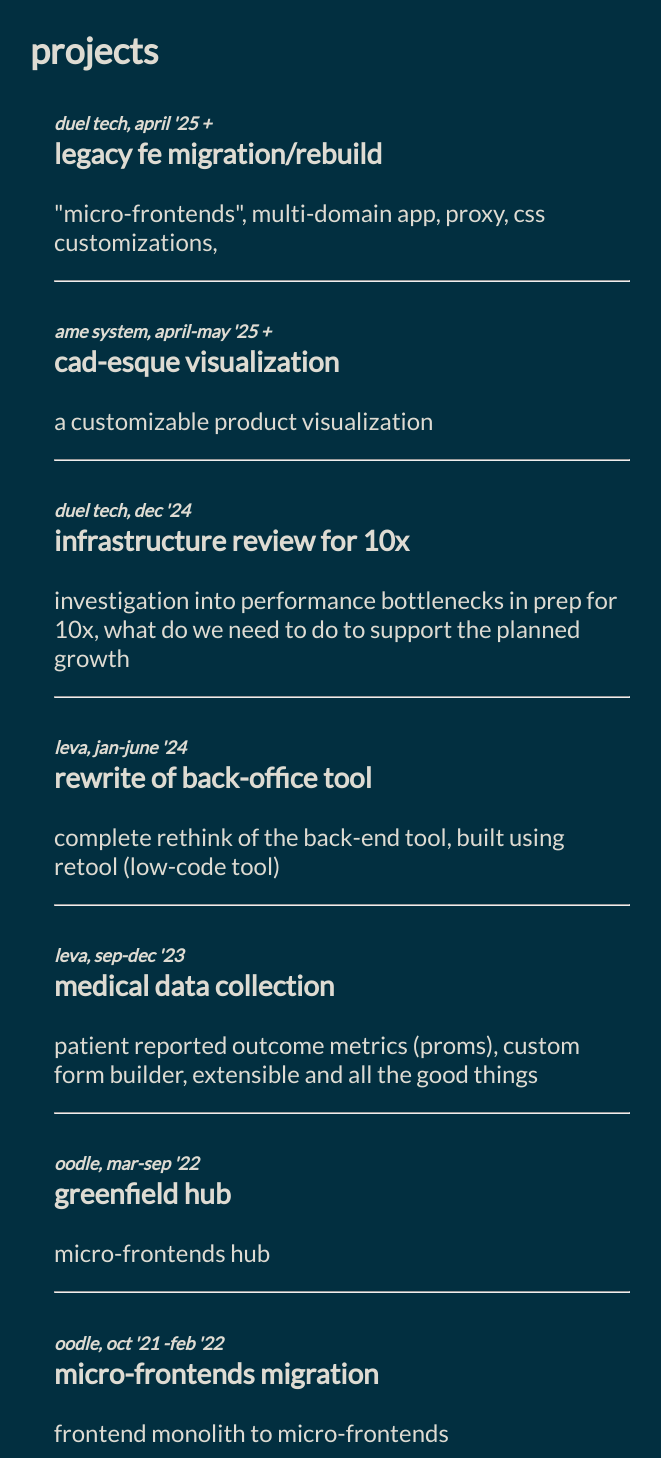
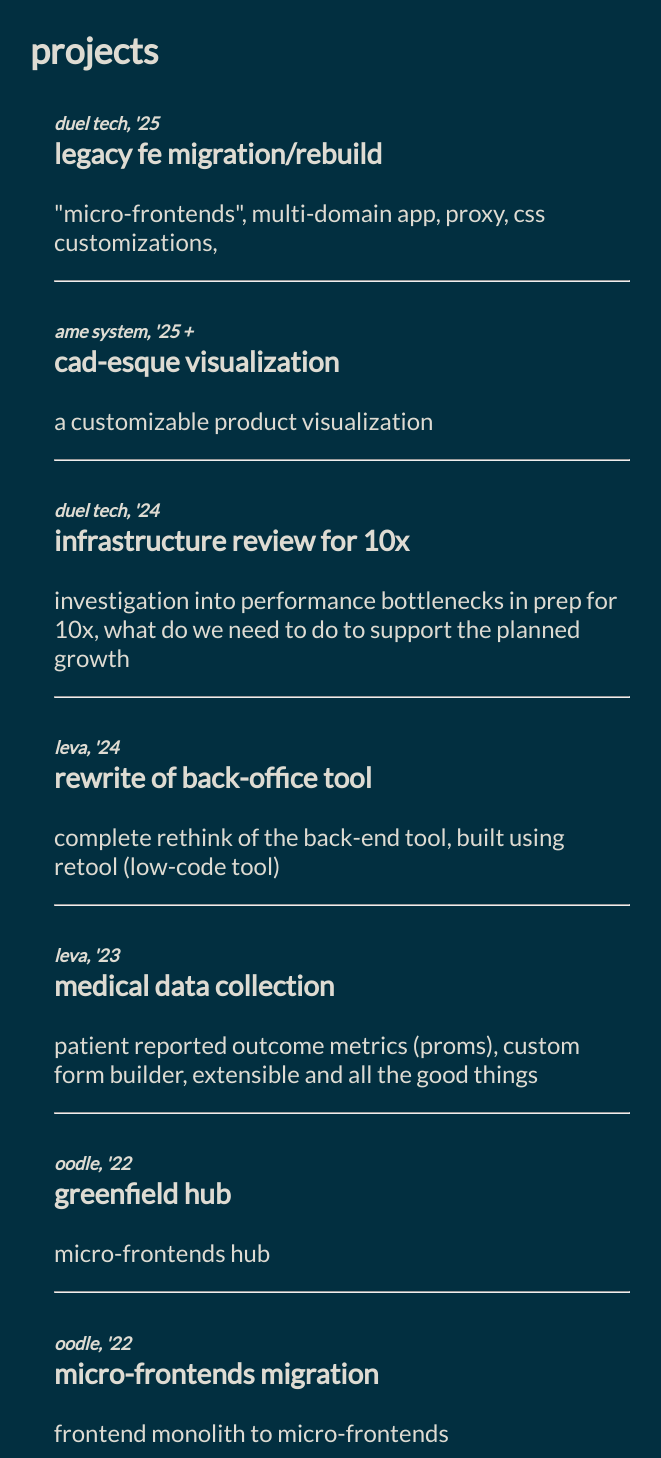
Before and after one commit to nova93/nova93, a Next.js app: page /me in a window 1280 px wide. Shown: the part 872-2330 px from the top of the page, without its empty margins (310-971 px from the left). Built offline with nearby package versions, Linux system fonts and the light colour scheme.

Commit message:
just dates

```diff
--- a/src/pages/me.tsx
+++ b/src/pages/me.tsx
@@ -24,7 +24,7 @@ const MePage = () => (
       <h2>projects</h2>
       <article>
         <h3>
-          <small><em>duel tech, april &apos;25 +</em></small><br />
+          <small><em>duel tech, &apos;25</em></small><br />
           legacy fe migration/rebuild
         </h3>
         <p>&quot;micro-frontends&quot;, multi-domain app, proxy, css customizations, </p>
@@ -32,7 +32,7 @@ const MePage = () => (
       <hr />
       <article>
         <h3>
-          <small><em>ame system, april-may &apos;25 +</em></small><br />
+          <small><em>ame system, &apos;25 +</em></small><br />
           cad-esque visualization
         </h3>
         <p>a customizable product visualization</p>
@@ -40,7 +40,7 @@ const MePage = () => (
       <hr />
       <article>
         <h3>
-          <small><em>duel tech, dec &apos;24</em></small><br />
+          <small><em>duel tech, &apos;24</em></small><br />
           infrastructure review for 10x
         </h3>
         <p>investigation into performance bottlenecks in prep for 10x, what do we need to do to support the planned growth</p>
@@ -48,7 +48,7 @@ const MePage = () => (
       <hr />
       <article>
         <h3>
-          <small><em>leva, jan-june &apos;24</em></small><br />
+          <small><em>leva, &apos;24</em></small><br />
           rewrite of back-office tool
         </h3>
         <p>complete rethink of the back-end tool, built using retool (low-code tool)</p>
@@ -56,7 +56,7 @@ const MePage = () => (
       <hr />
       <article>
         <h3>
-          <small><em>leva, sep-dec &apos;23</em></small><br />
+          <small><em>leva, &apos;23</em></small><br />
           medical data collection
         </h3>
         <p>patient reported outcome metrics (proms), custom form builder, extensible and all the good things</p>
@@ -64,7 +64,7 @@ const MePage = () => (
       <hr />
       <article>
         <h3>
-          <small><em>oodle, mar-sep &apos;22</em></small><br />
+          <small><em>oodle, &apos;22</em></small><br />
           greenfield hub
         </h3>
         <p>micro-frontends hub</p>
@@ -72,7 +72,7 @@ const MePage = () => (
       <hr />
       <article>
         <h3>
-          <small><em>oodle, oct &apos;21 -feb &apos;22</em></small><br />
+          <small><em>oodle, &apos;22</em></small><br />
           micro-frontends migration
         </h3>
         <p>frontend monolith to micro-frontends</p>
```
